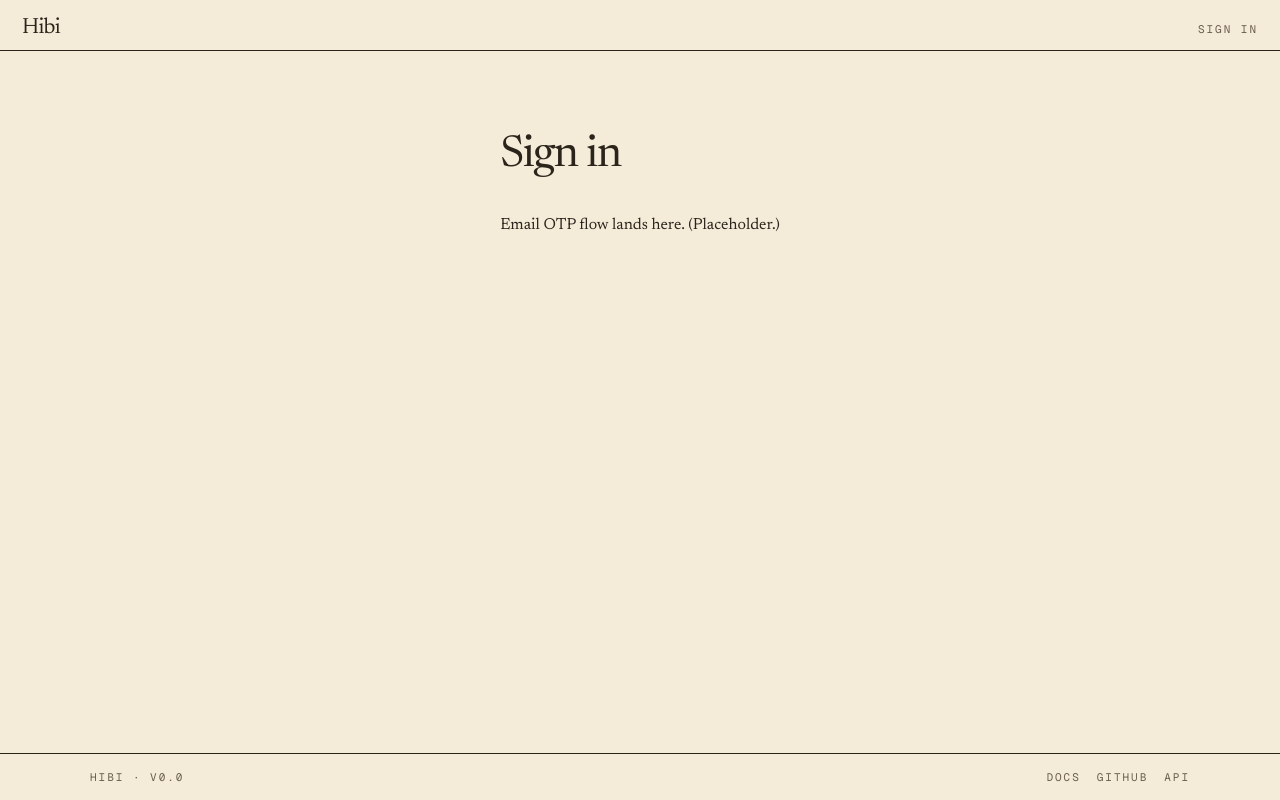
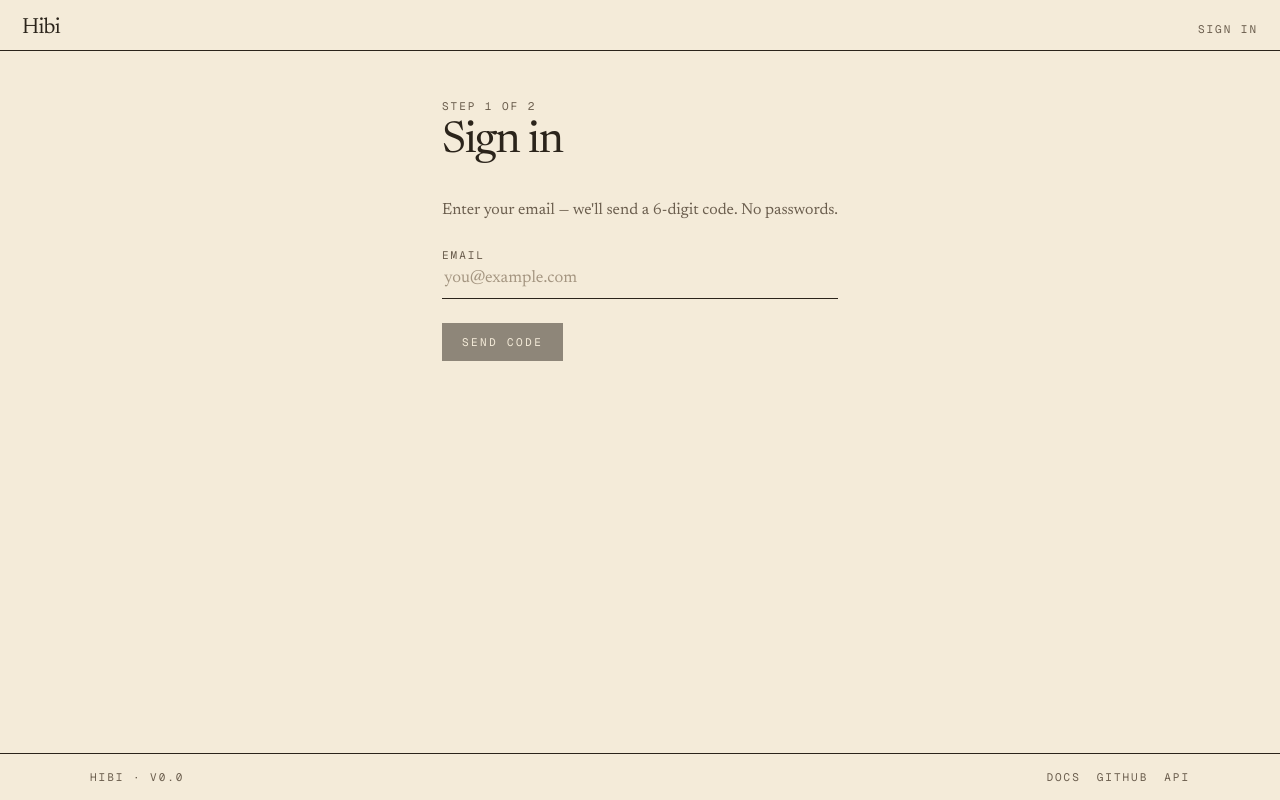
Before and after one commit to YannickHerrero/hibi, a React (Vite) app in the folder apps/portal/: page /login in a window 1280 px wide. Built offline with nearby package versions, Linux system fonts and the light colour scheme; no server answers.

Commit message:
Build /login OTP flow (email -> code, two-step state machine, friendly errors)

```diff
--- a/apps/portal/src/routes/Login.tsx
+++ b/apps/portal/src/routes/Login.tsx
@@ -1,12 +1,168 @@
+import { type FormEvent, useState } from "react";
+import { useNavigate, useSearchParams } from "react-router-dom";
+import { getSupabase, isSupabaseConfigured } from "../lib/supabase.ts";
+
+type Step = "email" | "code";
+
 export function Login() {
+  const [step, setStep] = useState<Step>("email");
+  const [email, setEmail] = useState("");
+  const [code, setCode] = useState("");
+  const [submitting, setSubmitting] = useState(false);
+  const [error, setError] = useState<string | null>(null);
+  const navigate = useNavigate();
+  const [searchParams] = useSearchParams();
+  const next = searchParams.get("next") ?? "/stats";
+
+  if (!isSupabaseConfigured()) {
+    return (
+      <section className="block">
+        <h1 className="display" style={{ fontSize: 44 }}>
+          Sign in
+        </h1>
+        <p className="serif" style={{ marginTop: 16, color: "var(--accent)" }}>
+          Supabase isn't configured for this build.
+        </p>
+        <p className="sans" style={{ marginTop: 8, color: "var(--ink-soft)" }}>
+          Set <code className="mono">VITE_SUPABASE_URL</code> and{" "}
+          <code className="mono">VITE_SUPABASE_ANON_KEY</code> in <code className="mono">.env</code>{" "}
+          before running <code className="mono">pnpm dev</code>.
+        </p>
+      </section>
+    );
+  }
+
+  async function sendCode(e: FormEvent) {
+    e.preventDefault();
+    setError(null);
+    setSubmitting(true);
+    try {
+      const { error: err } = await getSupabase().auth.signInWithOtp({
+        email,
+        options: { shouldCreateUser: true },
+      });
+      if (err) throw err;
+      setStep("code");
+    } catch (err) {
+      setError(err instanceof Error ? err.message : "Could not send code.");
+    } finally {
+      setSubmitting(false);
+    }
+  }
+
+  async function verifyCode(e: FormEvent) {
+    e.preventDefault();
+    setError(null);
+    setSubmitting(true);
+    try {
+      const { error: err } = await getSupabase().auth.verifyOtp({
+        email,
+        token: code,
+        type: "email",
+      });
+      if (err) throw err;
+      navigate(next, { replace: true });
+    } catch (err) {
+      setError(err instanceof Error ? err.message : "Invalid or expired code.");
+    } finally {
+      setSubmitting(false);
+    }
+  }
+
   return (
-    <section className="block">
-      <h1 className="display" style={{ fontSize: 44 }}>
+    <section className="block" style={{ maxWidth: 480 }}>
+      <div className="meta">{step === "email" ? "Step 1 of 2" : "Step 2 of 2"}</div>
+      <h1 className="display" style={{ fontSize: 44, marginTop: 8 }}>
         Sign in
       </h1>
-      <p className="serif" style={{ marginTop: 12 }}>
-        Email OTP flow lands here. (Placeholder.)
-      </p>
+
+      {step === "email" ? (
+        <form onSubmit={sendCode} style={{ marginTop: 24 }}>
+          <p className="serif" style={{ color: "var(--ink-soft)", marginBottom: 16 }}>
+            Enter your email — we'll send a 6-digit code. No passwords.
+          </p>
+          <div className="field">
+            <div className="meta" style={{ marginBottom: 4 }}>
+              Email
+            </div>
+            <input
+              type="email"
+              value={email}
+              onChange={(e) => setEmail(e.target.value)}
+              placeholder="you@example.com"
+              required
+              autoComplete="email"
+              autoFocus
+            />
+          </div>
+          <div style={{ marginTop: 24 }}>
+            <button
+              type="submit"
+              className="btn-primary"
+              disabled={submitting || !email}
+              style={{ opacity: submitting || !email ? 0.5 : 1 }}
+            >
+              {submitting ? "Sending..." : "Send code"}
+            </button>
+          </div>
+        </form>
+      ) : (
+        <form onSubmit={verifyCode} style={{ marginTop: 24 }}>
+          <p className="serif" style={{ color: "var(--ink-soft)", marginBottom: 16 }}>
+            We sent a code to <strong>{email}</strong>.
+          </p>
+          <div className="field">
+            <div className="meta" style={{ marginBottom: 4 }}>
+              Code
+            </div>
+            <input
+              type="text"
+              inputMode="numeric"
+              pattern="[0-9]*"
+              maxLength={6}
+              value={code}
+              onChange={(e) => setCode(e.target.value.replace(/[^0-9]/g, ""))}
+              placeholder="123456"
+              required
+              autoComplete="one-time-code"
+              autoFocus
+              style={{ letterSpacing: "0.4em" }}
+            />
+          </div>
+          <div style={{ marginTop: 24, display: "flex", gap: 12, alignItems: "center" }}>
+            <button
+              type="submit"
+              className="btn-primary"
+              disabled={submitting || code.length < 6}
+              style={{ opacity: submitting || code.length < 6 ? 0.5 : 1 }}
+            >
+              {submitting ? "Verifying..." : "Verify"}
+            </button>
+            <button
+              type="button"
+              className="btn-ghost"
+              onClick={() => {
+                setStep("email");
+                setCode("");
+                setError(null);
+              }}
+              disabled={submitting}
+            >
+              Use a different email
+            </button>
+          </div>
+        </form>
+      )}
+
+      {error && (
+        <p
+          className="meta"
+          role="alert"
+          style={{ marginTop: 16, color: "var(--accent)", textTransform: "none", letterSpacing: 0 }}
+        >
+          {error}
+        </p>
+      )}
     </section>
   );
 }
```
